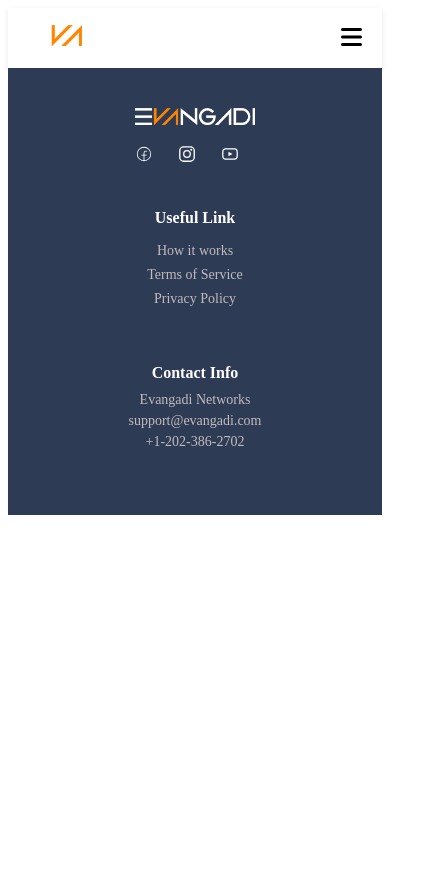
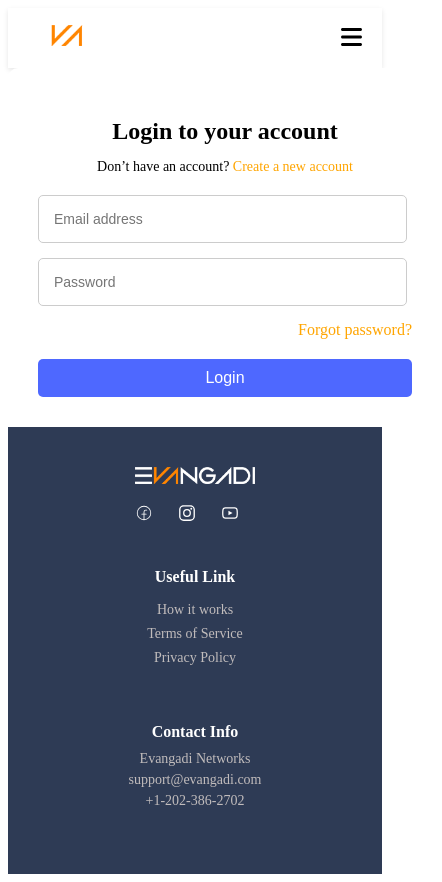
Before and after one commit to henokyohanes/Evangadi-Forum, a React (Vite) app in the folder Frontend/: page / in a window 390 px wide. Shown: the whole page, 442 px wide, since content can reach past the window. Before the commit the page ends 844 px from the top, so only its background shows below. Built offline with nearby package versions, Linux system fonts and the light colour scheme.

Commit message:
login component with responsive styling implemented.

```diff
--- a/Frontend/src/App.jsx
+++ b/Frontend/src/App.jsx
@@ -1,5 +1,6 @@
 import React from 'react'
 import Header from './Components/Header/Header'
+import Login from './Components/Login/Login'
 import About from './Components/About/About'
 import Footer from './Components/Footer/Footer'
 import './App.css'
@@ -9,6 +10,7 @@ function App() {
   return (
     <>
       <Header />
+      <Login />
       <About />
       <Footer />
     </>
--- /dev/null
+++ b/Frontend/src/Components/Login/Login.jsx
@@ -0,0 +1,54 @@
+import React from "react";
+import styles from "./Login.module.css";
+
+const Login = ({ onToggle }) => {
+
+  return (
+    <div className={styles.loginContainer}>
+      <h2 className={styles.title}>Login to your account</h2>
+      <p className={styles.subtitle}>
+        Don’t have an account?{" "}
+        <a onClick={onToggle} className={styles.createAccount}>
+          Create a new account
+        </a>
+      </p>
+      {/* Login Form */}
+      <form className={styles.loginForm}>
+        <div className={styles.inputGroup}>
+          {/* Email input section */}
+          <input
+            type="email"
+            name="email"
+            className={styles.input}
+            placeholder="Email address"
+            required
+          />
+        </div>
+        <div className={styles.inputGroup}>
+          <div className={styles.passwordWrapper}>
+            {/* Password input section */}
+            <input
+              type="password"
+              name="password"
+              className={styles.input}
+              placeholder="Password"
+              required
+            />
+            <span
+              className={styles.passwordToggleIcon}
+            >
+            </span>
+          </div>
+        </div>
+        <div className={styles.forgotPassword}>
+          <a href="#">Forgot password?</a>
+        </div>
+        <button type="submit" className={styles.loginButton}>
+          Login
+        </button>
+      </form>
+    </div>
+  );
+};
+
+export default Login;
--- /dev/null
+++ b/Frontend/src/Components/Login/Login.module.css
@@ -0,0 +1,111 @@
+.loginContainer {
+    width: 400px;
+    margin: 0 auto;
+    padding: 100px 40px;
+    background-color: #fff;
+    box-shadow: 0 2px 10px rgba(0, 0, 0, 0.1);
+    border-radius: 10px;
+    padding-bottom: 50px;
+  }
+
+  .title {
+    font-size: 24px;
+    margin-bottom: 10px;
+    text-align: center;
+  }
+
+  .subtitle {
+    font-size: 14px;
+    text-align: center;
+    margin-bottom: 20px;
+  }
+
+  .createAccount {
+    color: orange;
+    text-decoration: none;
+  }
+
+  .createAccount:hover {
+    text-decoration: underline;
+  }
+
+  .loginForm {
+    display: flex;
+    flex-direction: column;
+  }
+
+  .inputGroup {
+    margin-bottom: 15px;
+  }
+
+  .label {
+    display: block;
+    font-size: 14px;
+    margin-bottom: 5px;
+  }
+
+  .input {
+    padding: 15px;
+    border: 1px solid #ccc;
+    border-radius: 5px;
+    font-size: 14px;
+  }
+
+  .forgotPassword {
+    text-align: right;
+    margin-bottom: 20px;
+  }
+
+  .forgotPassword a {
+    color: orange;
+    text-decoration: none;
+  }
+
+  .forgotPassword a:hover {
+    text-decoration: underline;
+  }
+
+  .loginButton {
+    width: 100%;
+    padding: 10px;
+    background-color: #4e68ff;
+    color: #fff;
+    border: none;
+    border-radius: 5px;
+    font-size: 16px;
+    cursor: pointer;
+  }
+
+  input{
+    width:90%;
+  }
+  .loginButton:hover {
+    background-color: #3d57e6;
+  }
+
+.passwordToggleIcon{
+    position: absolute;
+    right:20px;
+    top:16px;
+    cursor: pointer;
+}
+  .passwordWrapper{
+    width: 100%;
+    display: flex;
+position :relative;
+    justify-content: space-between;
+  }
+
+  @media (max-width: 768px) {
+    .loginContainer {
+      padding: 15px;
+      max-width: 100%;
+    }
+  }
+
+  @media (max-width: 480px) {
+    .loginContainer {
+      padding: 30px;
+      box-shadow: none;
+    }
+  }
```
